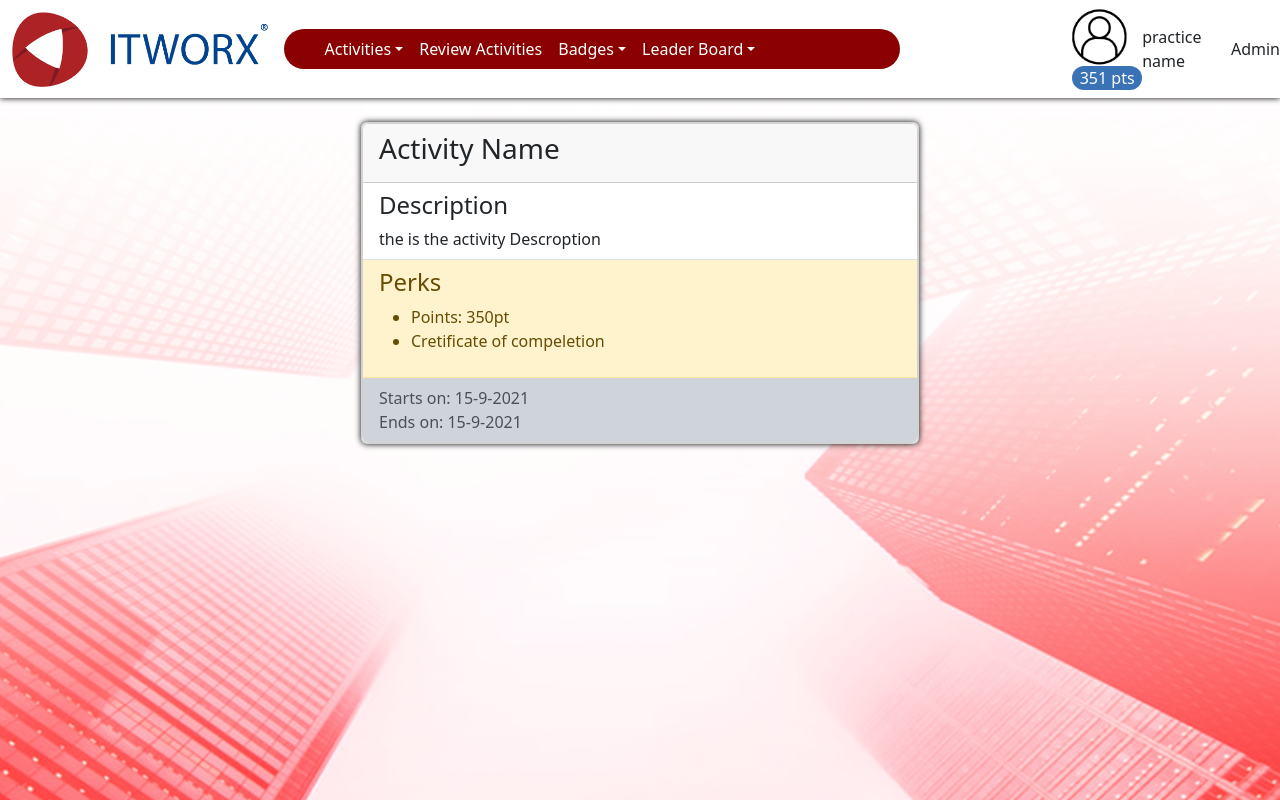
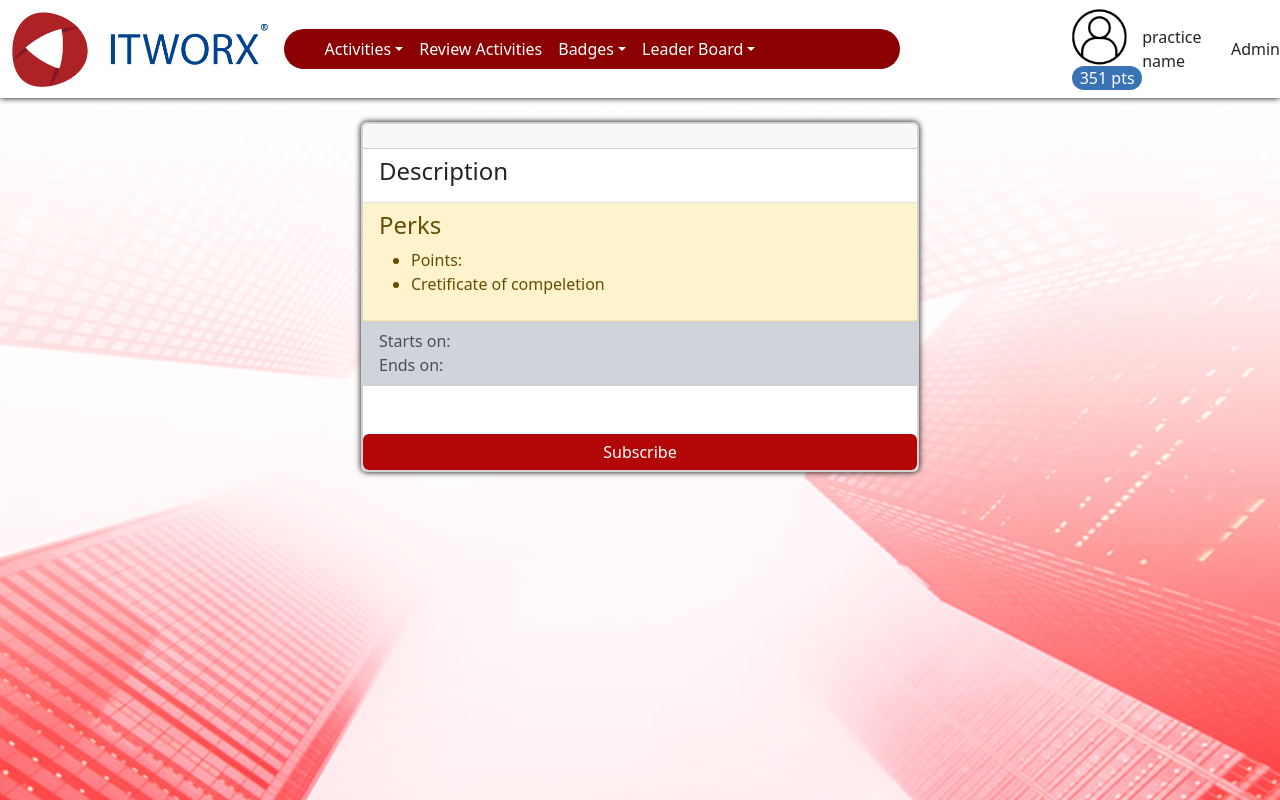
Before and after one commit to AbdalrahmanHafez/ITWorx-Gamification, a React (Create React App) app: page /ActivityView/1 in a window 1280 px wide. Built offline with nearby package versions, Linux system fonts and the light colour scheme.

Commit message:
Front End
Co-authored-by: Yousef Magdy <yousefmagdy@users.noreply.github.com>

```diff
--- a/package.json
+++ b/package.json
@@ -10,7 +10,7 @@
   "dependencies": {
     "@material-ui/core": "4.12.3",
     "@material-ui/data-grid": "4.0.0-alpha.37",
-    "axios": "0.21.1",
+    "axios": "0.21.3",
     "bootstrap": "5.1.0",
     "fake-auth": "^0.1.7",
     "material-ui": "0.20.2",
--- a/src/pages/ActivityView.js
+++ b/src/pages/ActivityView.js
@@ -1,41 +1,65 @@
 import { React, useState, useEffect } from "react";
 import "bootstrap/dist/css/bootstrap.min.css";
 
-import { Form, ListGroup, Row, Col, Card } from "react-bootstrap";
+import { Form, ListGroup, Row, Col, Card, Button } from "react-bootstrap";
 import { Redirect, Switch, Route, useParams } from "react-router-dom";
 // you can use ActivityView = ({match}) instead
-const ActivityView = () => {
+const ActivityView = (props) => {
   let { activityId } = useParams();
   console.log("activity id from url", activityId);
+  const { allActivities } = props.location;
+  let actInfo = {};
+  if (allActivities) {
+    // From more info link
+    actInfo = allActivities.filter((activity) => activity.id == activityId)[0];
+  } else {
+    // Get the data
+    // TODO: Axios get activity by id
+    // name = "Activity Name";
+    // description = "no description";
+    // totalPoints = 310;
+    // startDate = "2021-9-5";
+  }
+  console.log(actInfo);
 
+  const handleSubscribe = () => {
+    // TODO: Axios subscibe to activity by id
+    const { id } = actInfo;
+  };
+
+  const { name, description, totalPoints, startDate, endDate } = actInfo;
   return (
     <div className="container my-4">
       <div
         className="card mx-auto w-50"
         style={{ filter: "drop-shadow(0 0 0.2rem #000000)" }}
       >
-        <Card>
-          <Card.Header>
-            <h3>Activity Name</h3>
+        <Card style={{ justifyContent: "center" }}>
+          <Card.Header style={{ textAlign: "center" }}>
+            <h3>{name}</h3>
           </Card.Header>
           <ListGroup variant="flush">
             <ListGroup.Item>
               <h4>Description</h4>
-              <span>the is the activity Descroption</span>
+              <span>{description}</span>
             </ListGroup.Item>
             <ListGroup.Item variant="warning">
               <h4>Perks</h4>
               <ul>
-                <li>Points: 350pt</li>
+                <li>Points: {totalPoints}</li>
                 <li>Cretificate of compeletion</li>
               </ul>
             </ListGroup.Item>
             <ListGroup.Item variant="dark">
-              <span>Starts on: 15-9-2021</span>
+              <span>Starts on: {startDate}</span>
               <br />
-              <span>Ends on: 15-9-2021</span>
+              <span>Ends on: {endDate}</span>
             </ListGroup.Item>
           </ListGroup>
+          <Button onClick={handleSubscribe} className="mt-5 w-100 subscribee">
+            Subscribe
+          </Button>
+          {/* TODO: Show success / fail message */}
         </Card>
       </div>
     </div>
--- a/src/pages/AddActivity.js
+++ b/src/pages/AddActivity.js
@@ -25,16 +25,22 @@ const AddActivitiy = () => {
       >
         <h1 className="m-5">Add New Activity</h1>
         <Form
+          action="http://localhost:8080/AddActivity"
+          method="POST"
           className="container px-5 mb-4 "
           style={{ fontWeight: "bold", fontSize: "110%" }}
         >
           <Form.Group className="mb-3" controlId="exampleForm.ControlInput1">
             <Form.Label className="font-weight-bold">Name</Form.Label>
-            <Form.Control type="name" placeholder="Interview Employees" />
+            <Form.Control
+              type="name"
+              placeholder="Interview Employees"
+              name="name"
+            />
           </Form.Group>
           <Form.Group className="mb-3" controlId="exampleForm.ControlTextarea1">
             <Form.Label>Description</Form.Label>
-            <Form.Control as="textarea" rows={3} />
+            <Form.Control as="textarea" rows={3} name="description" />
           </Form.Group>
           <Row className="g-3">
             <Col xs={10}>
@@ -45,15 +51,20 @@ const AddActivitiy = () => {
                 <Form.Label className="font-weight-bold">
                   Total points
                 </Form.Label>
-                <Form.Control type="name" placeholder="ex : 300" />
+                <Form.Control
+                  type="name"
+                  placeholder="ex : 300"
+                  name="points"
+                />
               </Form.Group>
             </Col>
             <Col md>
               <Form.Group className="mb-3">
-                <DropdownButton id="dropdown-basic-button" title="Type">
-                  <Dropdown.Item href="#/action-1">Developer</Dropdown.Item>
-                  <Dropdown.Item href="#/action-2">NonDevelopers</Dropdown.Item>
-                </DropdownButton>
+                <Form.Label className="font-weight-bold pe-2">Type</Form.Label>
+                <select name="isDeveloper" title="isDeveloper">
+                  <option value="developer">Developer</option>
+                  <option value="nonDeveloper">Non Developer</option>
+                </select>
               </Form.Group>
             </Col>
             <Col>
@@ -62,6 +73,7 @@ const AddActivitiy = () => {
                   type="checkbox"
                   id={`default-checkbox`}
                   label={`Disabled`}
+                  name="disabled"
                 />
               </Form.Group>
             </Col>
@@ -71,7 +83,7 @@ const AddActivitiy = () => {
               <Form.Label className="font-weight-bold">Starts on</Form.Label>
             </Col>
             <Col xs={7}>
-              <Form.Control type="date" name="date_of_" />
+              <Form.Control className="mb-2" type="date" name="start_date" />
             </Col>
           </Row>
           <Row>
@@ -79,7 +91,7 @@ const AddActivitiy = () => {
               <Form.Label className="font-weight-bold">Ends on</Form.Label>
             </Col>
             <Col xs={7}>
-              <Form.Control type="date" name="date_of_" />
+              <Form.Control type="date" name="end_date" />
             </Col>
           </Row>
           <div
--- a/src/pages/AllActivities.js
+++ b/src/pages/AllActivities.js
@@ -1,14 +1,11 @@
 import { React, useState, useEffect } from "react";
-import { DataGrid } from "@material-ui/data-grid";
 import "bootstrap/dist/css/bootstrap.min.css";
 import ActivitieService from "../services/ActivityService";
 import Table from "../components/Table";
+import { Link } from "react-router-dom";
 
 const AllActivities = () => {
-  const handleSearch = (event) => {
-    const value = event.target.value;
-    console.log(value);
-  };
+  let allActivities = [];
   const columns = [
     {
       field: "name",
@@ -26,28 +23,38 @@ const AllActivities = () => {
       width: 120,
     },
     {
-      field: "moreinfo",
-      headerName: "More Info",
-      description: "This column has a value getter and is not sortable.",
+      field: "",
+      headerName: "More info",
       sortable: false,
-      width: 125,
-      // valueGetter: (params) =>
-      //   `${params.getValue(params.id, "firstName") || ""} ${
-      //     params.getValue(params.id, "lastName") || ""
-      //   }`
+      width: 100,
+      disableClickEventBubbling: true,
+      renderCell: (params) => {
+        return (
+          <Link
+            to={{
+              pathname: "/ActivityView/" + params.row.id,
+              allActivities: allActivities,
+            }}
+          >
+            More info
+          </Link>
+        );
+      },
     },
   ];
 
   const setRows = async () => {
     return ActivitieService.getAll().then((res) => {
+      allActivities = res.data;
       const result = res.data.map((obj, i) => ({
-        id: i,
+        id: obj.id,
         name: obj.name,
         description: obj.description,
         points: obj.totalPoints,
-        moreinfo: "moreinfo",
+        moreinfo: <Link href="/">Link</Link>,
       }));
       console.log("result", result);
+      console.log(allActivities);
       return result;
     });
   };
--- a/src/pages/ReviewActivity.js
+++ b/src/pages/ReviewActivity.js
@@ -1,5 +1,6 @@
 import { React, useState, useEffect } from "react";
-import { DataGrid } from "@material-ui/data-grid";
+import TabPanel from "@material-ui/lab/TabPanel";
+import { DataGrid, AppBar, Tabs, Tab } from "@material-ui/core/";
 import "bootstrap/dist/css/bootstrap.min.css";
 
 import {
@@ -9,27 +10,53 @@ import {
   Button,
   Row,
   Col,
-  ButtonGroup,
 } from "react-bootstrap";
 
 const ReviewActivity = () => {
-  // TODO: Remove this button current cycle
-  const [selectedCycleName, setSelectedCycleName] = useState("Current Cycle");
-  const handleSelectCycle = (eventKey, event) => {
-    console.log("logg_1", eventKey);
-    console.log("logg_2", event);
-    setSelectedCycleName(event.target.innerText);
-  };
+  useEffect(() => {
+    // TODO: Fetch all needed to review Activities
+  }, []);
   const handleButtonClick = (activity) => {
     console.log(activity);
   };
 
   return (
+    <>
       <div className="container my-4">
         <div
           className="card mx-auto"
           style={{ filter: "drop-shadow(0 0 0.2rem #000000)" }}
         >
+          <AppBar position="static">
+            <Tabs
+              value={value}
+              onChange={handleChange}
+              aria-label="simple tabs example"
+            >
+              <Tab label="Item One" {...a11yProps(0)} />
+              <Tab label="Item Two" {...a11yProps(1)} />
+              <Tab label="Item Three" {...a11yProps(2)} />
+            </Tabs>
+          </AppBar>
+          <TabPanel value={value} index={0}>
+            Item One
+          </TabPanel>
+          <TabPanel value={value} index={1}>
+            Item Two
+          </TabPanel>
+          <TabPanel value={value} index={2}>
+            Item Three
+          </TabPanel>
+          {/* <TabPanel value="value" index={0}>
+            Item One
+          </TabPanel>
+          <TabPanel value="value" index={1}>
+            Item Two
+          </TabPanel>
+          <TabPanel value="value" index={2}>
+            Item Three
+          </TabPanel> */}
+
           <ActivityBox clickHandler={handleButtonClick} />
           <hr />
           <ActivityBox clickHandler={handleButtonClick} />
@@ -39,6 +66,7 @@ const ReviewActivity = () => {
           <ActivityBox clickHandler={handleButtonClick} />
         </div>
       </div>
+    </>
   );
 };
 
--- a/src/styles.css
+++ b/src/styles.css
@@ -44,6 +44,10 @@ html {
   color: white !important;
 }
 
+.nav-link-tab {
+  color: black !important;
+}
+
 .nav-left {
   /*margin-right: 100px;
   margin-left: 50px;*/
@@ -51,7 +55,7 @@ html {
   padding-right: 3rem !important;
 }
 
-nav {
+.navbar {
   filter: drop-shadow(0 0 0.2rem #000000);
 }
 
@@ -114,3 +118,14 @@ hr {
   color: inherit;
   text-decoration: inherit;
 }
+
+.subscribee {
+  margin: auto;
+  font-size: 25px;
+  border: none !important;
+  background: rgb(179, 6, 6) !important;
+}
+
+.subscribee:hover {
+  background: darkred !important;
+}
```
Lines whose indentation alone changed are shown as unchanged.
